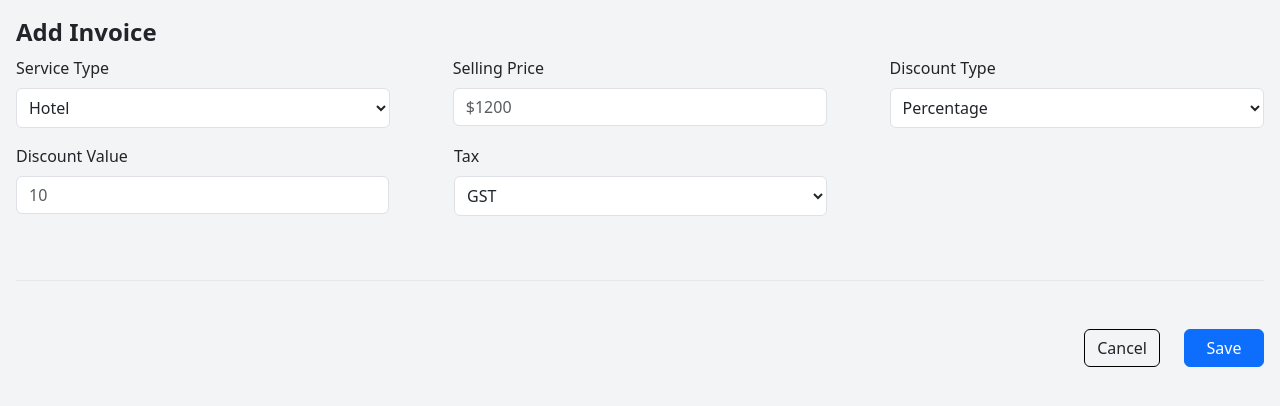
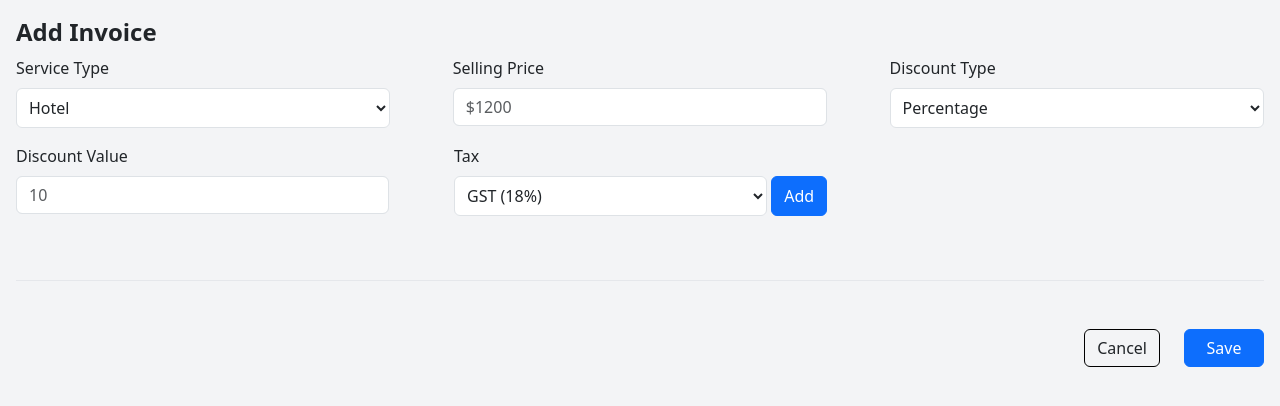
Before and after one commit to Afridi-haque7/mern-invoice, a React (Create React App) app in the folder client/: page /services in a window 1280 px wide. Shown: the top 406 px of the page. Built offline with nearby package versions, Linux system fonts and the light colour scheme.

Commit message:
new commit

```diff
--- a/client/package.json
+++ b/client/package.json
@@ -3,6 +3,11 @@
   "version": "0.1.0",
   "private": true,
   "dependencies": {
+    "@emotion/react": "^11.11.4",
+    "@emotion/styled": "^11.11.5",
+    "@fontsource/roboto": "^5.0.12",
+    "@material-tailwind/react": "^2.1.9",
+    "@mui/material": "^5.15.15",
     "@testing-library/jest-dom": "^5.17.0",
     "@testing-library/react": "^13.4.0",
     "@testing-library/user-event": "^13.5.0",
--- a/client/public/index.html
+++ b/client/public/index.html
@@ -6,38 +6,21 @@
     <meta name="viewport" content="width=device-width, initial-scale=1" />
     <meta name="theme-color" content="#000000" />
     <meta
-      name="description"
-      content="Web site created using create-react-app"
+      name="tax invoice"
+      content="Web site to calculate invoice of any product or service"
     />
     <link rel="apple-touch-icon" href="%PUBLIC_URL%/logo192.png" />
-    <!--
-      manifest.json provides metadata used when your web app is installed on a
-      user's mobile device or desktop. See https://developers.google.com/web/fundamentals/web-app-manifest/
-    -->
+    <link rel="preconnect" href="https://fonts.googleapis.com" />
+    <link rel="preconnect" href="https://fonts.gstatic.com" crossorigin />
+    <link rel="stylesheet" href="https://fonts.googleapis.com/css2?family=Roboto:wght@300;400;500;700&display=swap" />
+
     <link rel="manifest" href="%PUBLIC_URL%/manifest.json" />
-    <!--
-      Notice the use of %PUBLIC_URL% in the tags above.
-      It will be replaced with the URL of the `public` folder during the build.
-      Only files inside the `public` folder can be referenced from the HTML.
 
-      Unlike "/favicon.ico" or "favicon.ico", "%PUBLIC_URL%/favicon.ico" will
-      work correctly both with client-side routing and a non-root public URL.
-      Learn how to configure a non-root public URL by running `npm run build`.
-    -->
-    <title>React App</title>
+    <title>Tax Invoice</title>
   </head>
   <body>
     <noscript>You need to enable JavaScript to run this app.</noscript>
     <div id="root"></div>
-    <!--
-      This HTML file is a template.
-      If you open it directly in the browser, you will see an empty page.
 
-      You can add webfonts, meta tags, or analytics to this file.
-      The build step will place the bundled scripts into the <body> tag.
-
-      To begin the development, run `npm start` or `yarn start`.
-      To create a production bundle, use `npm run build` or `yarn build`.
-    -->
   </body>
 </html>
--- a/client/src/App.js
+++ b/client/src/App.js
@@ -1,13 +1,17 @@
 import "./App.css";
 import Invoice from "./pages/Invoice";
-import { Routes, Route, Link } from "react-router-dom";
+import { Routes, Route } from "react-router-dom";
 import Services from "./pages/Services";
+import Tax from "./pages/Tax";
+
+
 function App() {
   return (
     <div className="">
       <Routes>
         <Route path="/" element={<Invoice />} />
         <Route path="/services" element={<Services/>} />
+        <Route path="/tax" element={<Tax />} />
       </Routes>
     </div>
   );
--- /dev/null
+++ b/client/src/components/TaxTable.jsx
@@ -0,0 +1,13 @@
+import React from 'react'
+
+
+
+const TaxTable = () => {
+  return (
+   <div>
+
+   </div>
+  );
+}
+
+export default TaxTable
--- a/client/src/pages/Invoice.jsx
+++ b/client/src/pages/Invoice.jsx
@@ -1,13 +1,20 @@
-import React from "react";
+import React, {useEffect} from "react";
 import Button from "react-bootstrap/Button";
 import Form from "react-bootstrap/Form";
 import Dropdown from "react-bootstrap/Dropdown";
-import InputGroup from "react-bootstrap/InputGroup";
-import SplitButton from "react-bootstrap/SplitButton";
+// import InputGroup from "react-bootstrap/InputGroup";
+// import SplitButton from "react-bootstrap/SplitButton";
 import Billing from "../components/Billing";
 import ServiceTable from "../components/ServiceTable";
+import { useNavigate } from "react-router-dom";
+
+
 
 const Invoice = () => {
+  const navigate = useNavigate();
+  const handleClick = () => {
+    navigate('/services');
+  }
   return (
     <div className="p-3  bg-gray-100">
       <h3 className="text-2xl font-bold">Add Invoice</h3>
@@ -95,7 +102,7 @@ const Invoice = () => {
                   <option value="card"></option>
                   <option value="upi"></option>
                 </select>
-                <Button>Add</Button>
+                <Button onClick={handleClick} >Add</Button>
               </span>
             </Form.Group>
           </div>
--- a/client/src/pages/Services.jsx
+++ b/client/src/pages/Services.jsx
@@ -1,8 +1,13 @@
 import React from "react";
 import Button from "react-bootstrap/Button";
 import Form from "react-bootstrap/Form";
+import { useNavigate } from "react-router-dom";
 
 const Services = () => {
+  const navigate = useNavigate();
+  const handleClick = () => {
+    navigate('/tax');
+  }
   return (
     <div className="bg-gray-100 p-3 h-[100vh]">
       <h3 className="text-2xl font-bold">Add Invoice</h3>
@@ -52,7 +57,7 @@ const Services = () => {
               </select>
             </Form.Group>
           </div>
-          <div className="md:flex justify-between w-[65%]">
+          <div className="md:flex justify-between md:w-[65%] w-full">
             <Form.Group
               className="mb-3 w-full md:w-[46%] border-black"
               controlId="formBasicEmail"
@@ -66,15 +71,19 @@ const Services = () => {
               controlId="formBasicEmail"
             >
               <Form.Label>Tax</Form.Label>
+              <span className="flex gap-1">
                 <select
                   id="discount"
                   name="discount"
                   className="rounded-md border bg-white w-full h-10 py-0 pl-2 pr-7 focus:ring-2 focus:ring-inset"
                 >
-                <option value="cash">GST</option>
-                <option value="card">Service Tax</option>
-                <option value="upi">Service + GST</option>
+                  <option value="cash">GST (18%)</option>
+                  <option value="card">ServiceChrg+GST (18%)</option>
+                  <option value="upi">GST (12%)</option>
+                  <option value="card">ServiceChrg+GST (5%)</option>
                 </select>
+                <Button onClick={handleClick}>Add</Button>
+              </span>
             </Form.Group>
           </div>
 
--- /dev/null
+++ b/client/src/pages/Tax.jsx
@@ -0,0 +1,22 @@
+import React from 'react'
+import Button from 'react-bootstrap/esm/Button';
+import { useNavigate } from 'react-router-dom'
+
+const Tax = () => {
+    const navigate = useNavigate();
+    const handleClick = () => {
+        navigate('/');
+    };
+
+  return (
+    <div className="bg-gray-100 p-5 h-[100vh]">
+      <div className='flex justify-between'>
+        <h3>Tax Rates</h3>
+        <Button onClick={handleClick}>Add Custom Tax</Button>
+      </div>
+
+    </div>
+  );
+}
+
+export default Tax
```
Also changed, not shown: 1 other file (tests, documents, lock files or other folders). Lines whose indentation alone changed are shown as unchanged.
